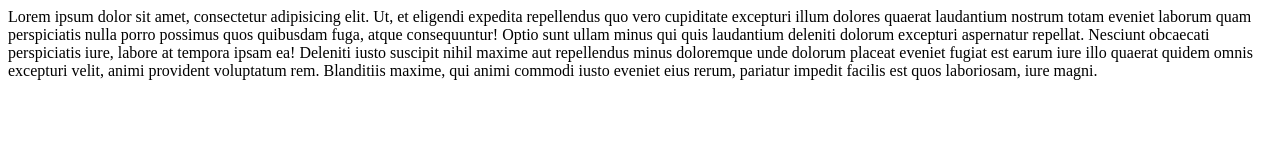
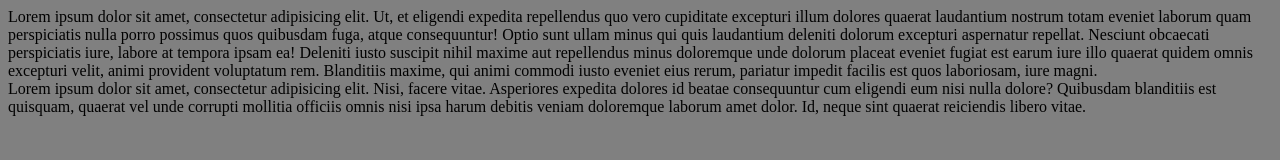
Before and after one commit to ibrohimfrontend3456/ibrohim-social, a plain HTML site: page index.html in a window 1280 px wide. Drawn offline with Linux system fonts and the light colour scheme.

Commit message:
add site-footer

```diff
--- a/index.html
+++ b/index.html
@@ -5,8 +5,14 @@
     <meta http-equiv="X-UA-Compatible" content="IE=edge">
     <meta name="viewport" content="width=device-width, initial-scale=1.0">
     <title>Document</title>
+    <link rel="stylesheet" href="./css/style.css">
 </head>
 <body>
     Lorem ipsum dolor sit amet, consectetur adipisicing elit. Ut, et eligendi expedita repellendus quo vero cupiditate excepturi illum dolores quaerat laudantium nostrum totam eveniet laborum quam perspiciatis nulla porro possimus quos quibusdam fuga, atque consequuntur! Optio sunt ullam minus qui quis laudantium deleniti dolorum excepturi aspernatur repellat. Nesciunt obcaecati perspiciatis iure, labore at tempora ipsam ea! Deleniti iusto suscipit nihil maxime aut repellendus minus doloremque unde dolorum placeat eveniet fugiat est earum iure illo quaerat quidem omnis excepturi velit, animi provident voluptatum rem. Blanditiis maxime, qui animi commodi iusto eveniet eius rerum, pariatur impedit facilis est quos laboriosam, iure magni.
+    <footer class="site-footer">
+        <div class="footer-section container">
+            Lorem ipsum dolor sit amet, consectetur adipisicing elit. Nisi, facere vitae. Asperiores expedita dolores id beatae consequuntur cum eligendi eum nisi nulla dolore? Quibusdam blanditiis est quisquam, quaerat vel unde corrupti mollitia officiis omnis nisi ipsa harum debitis veniam doloremque laborum amet dolor. Id, neque sint quaerat reiciendis libero vitae.
+        </div>
+    </footer>
 </body>
 </html>
```
